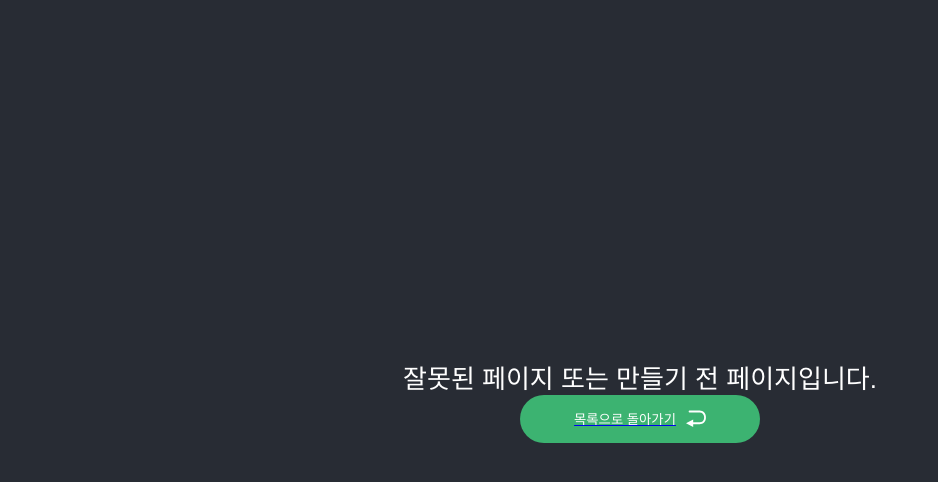
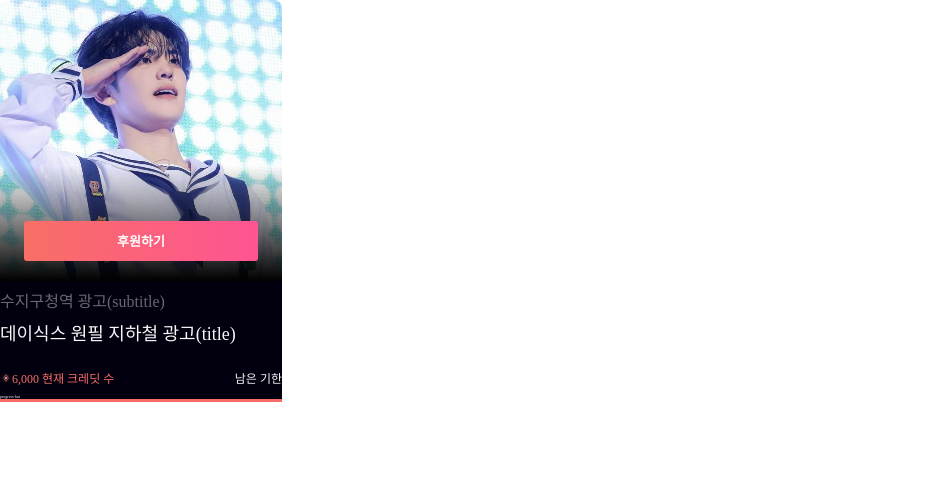
Before and after one commit to yellowjang/Fandom-K, a React (Vite) app: page /list in a window 1280 px wide. Shown: the top 482 px of the page, without its empty margins (0-938 px from the left). Built offline with nearby package versions, Linux system fonts and the light colour scheme; a web font is replaced by a local one.

Commit message:
Feat: 후원을 기다리는 조공 element 제작

```diff
--- a/src/Main.jsx
+++ b/src/Main.jsx
@@ -1,6 +1,7 @@
 import { BrowserRouter, Routes, Route } from 'react-router-dom';
 import App from '@/App';
 import NotFound from '@/pages/NotFound';
+import DonationList from '@/pages/List/components/DonationList/DonationElement';
 
 function Main() {
   return (
@@ -8,7 +9,7 @@ function Main() {
       <Routes>
         <Route path='/' element={<App />}>
           {/* <Route index element={<List />} /> */}
-          {/* <Route path='mypage' element={<MyPage />} /> */}
+          <Route path='/list' element={<DonationList />} />
           <Route path='*' element={<NotFound />} />
         </Route>
       </Routes>
--- /dev/null
+++ b/src/pages/List/components/DonationList/DonationElement/index.jsx
@@ -0,0 +1,42 @@
+import styles from './styles.module.scss';
+import donationWonpil from '../../../../../assets/images/donation/day6_wonpil.jpg';
+import creditImg from '../../../../../assets/images/img_diamond.png';
+function DonationElement() {
+  return (
+    <div className={styles['donation-element']}>
+      <div className={styles['image-box']}>
+        <div className={styles['gradation']}></div>
+        <img
+          className={styles['donation-img']}
+          src={donationWonpil}
+          alt='후원광고사진'
+        />
+        <button>후원하기</button>
+      </div>
+      <div className={styles['donation-contents']}>
+        <div className={styles['title-wrapper']}>
+          <p className={styles['subtitle']}>수지구청역 광고(subtitle)</p>
+          <p className={styles['title']}>데이식스 원필 지하철 광고(title)</p>
+        </div>
+        <div className={styles['current-credit-box']}>
+          <div>
+            <div className={styles['credit-line']}>
+              <div className={styles['current-credit']}>
+                <img
+                  className={styles['credit-img']}
+                  src={creditImg}
+                  alt='크레딧 이미지'
+                ></img>
+                <p>6,000 현재 크레딧 수</p>
+              </div>
+              <p className={styles['date-left']}>남은 기한</p>
+            </div>
+          </div>
+          <div className={styles['progress-bar']}>progress-bar</div>
+        </div>
+      </div>
+    </div>
+  );
+}
+
+export default DonationElement;
--- /dev/null
+++ b/src/pages/List/components/DonationList/DonationElement/styles.module.scss
@@ -0,0 +1,123 @@
+@import '../../../../../styles/import.scss';
+
+.donation-element {
+  display: flex;
+  border-radius: 20px;
+  flex-direction: column;
+  width: 282px;
+  height: 402px;
+}
+
+.image-box {
+  position: relative;
+  display: flex;
+  flex-direction: column;
+  width: 282px;
+  height: 293px;
+  border-top-left-radius: 8px;
+  border-top-right-radius: 8px;
+  //   object-fit: contain;
+
+  overflow: hidden;
+  background: linear-gradient(180deg, rgba(0, 0, 0, 0) 58.9%, #000000 100%);
+  &::after {
+    content: '';
+    position: absolute;
+    top: 0;
+    left: 0;
+    width: 100%;
+    height: 100%;
+    background: linear-gradient(180deg, rgba(0, 0, 0, 0) 58.9%, #000000 100%);
+    z-index: 2;
+  }
+
+  button {
+    position: absolute;
+    cursor: pointer;
+    bottom: 20px;
+    right: 24px;
+    width: 234px;
+    height: 40px;
+    border-radius: 3px;
+    padding: 2px 16px 3px 16px;
+    border: none;
+    font-family: Pretendard;
+    font-size: 13px;
+    font-weight: 700;
+    color: #fff;
+    background: linear-gradient(90deg, #f86f65 0%, #fe5493 100%);
+    z-index: 3;
+  }
+}
+
+.donation-img {
+  object-fit: cover;
+  height: 293px;
+  z-index: 1;
+}
+
+.donation-contents {
+  display: flex;
+  padding-top: 12px;
+  flex-direction: column;
+  background-color: #02000e;
+}
+.title-wrapper {
+  display: flex;
+  flex-direction: column;
+  gap: 8px;
+}
+.subtitle {
+  font-family: 'Pretendard';
+  font-size: 16px;
+  font-weight: 400;
+  line-height: 18px;
+  color: #fff;
+  opacity: 0.4;
+}
+
+.title {
+  font-family: 'Pretendard';
+  font-size: 18px;
+  font-weight: 500;
+  color: #f7f7f8;
+}
+
+.current-credit-box {
+  display: flex;
+  flex-direction: column;
+  margin-top: 24px;
+  border-bottom: #f96d69 solid 3px;
+}
+.credit-line {
+  display: flex;
+  flex-direction: row;
+  justify-content: space-between;
+}
+
+.current-credit {
+  display: flex;
+  align-items: center;
+  p {
+    font-family: 'Pretendard';
+    font-size: 12px;
+    font-weight: 400;
+    color: #f96d69;
+  }
+}
+
+.credit-img {
+  width: 12px;
+}
+.date-left {
+  font-family: 'Pretendard';
+  font-size: 12px;
+  font-weight: 400;
+  color: #f7f7f8;
+}
+
+.progress-bar {
+  margin-top: 7px;
+  color: #ffffff;
+  font-size: 4px;
+}
--- /dev/null
+++ b/src/pages/List/components/DonationList/styles.module.scss
@@ -0,0 +1 @@
+@import '../../../../styles/import.scss';
--- /dev/null
+++ b/src/pages/List/components/DonationModal/styles.module.scss
@@ -0,0 +1,62 @@
+@import '../../../../styles/import.scss';
+
+.donation-container {
+  background-color: #181d26;
+  justify-content: center;
+  flex-direction: column;
+  display: flex;
+  width: 327px;
+  height: 509px;
+  border-radius: 8px;
+  padding: 24px 16px 32px 16px;
+  gap: 24px;
+}
+.top-line {
+  display: flex;
+  justify-content: space-between;
+}
+.ad-contentes {
+  line-height: 0;
+}
+.modal-title {
+  font-family: Pretendard;
+  font-size: 18px;
+  font-weight: 600;
+  color: #f7f7f8;
+}
+.donation-img {
+  width: 158px;
+  height: 206px;
+  object-fit: contain;
+  border-radius: 20px;
+}
+.text-container {
+  display: flex;
+  gap: 6px;
+}
+.ad-place {
+  font-family: Pretendard;
+  font-size: 12px;
+  font-weight: 400;
+  line-height: 18px;
+  color: #ffffff;
+  opacity: 20px;
+}
+.input-box {
+  position: relative;
+}
+.input {
+  width: 100%;
+  height: 58px;
+  border-radius: 8px;
+  padding: 16px;
+  font-family: Pretendard;
+  font-size: 20px;
+  font-weight: 700;
+}
+.credit-icon {
+  position: absolute;
+  right: 18px;
+  top: 16px;
+  width: 24px;
+}
```
Also changed, not shown: src/pages/List/components/DonationList/index.jsx (added, +13 -0 lines), src/pages/List/components/DonationModal/index.jsx (added, +40 -0 lines), src/assets/icons/ic_delete.png (added), src/assets/images/donation/day6_wonpil.jpg (added).
